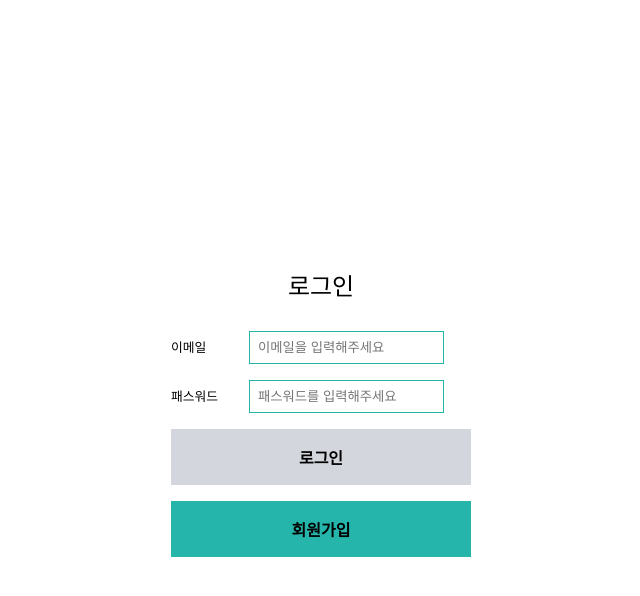
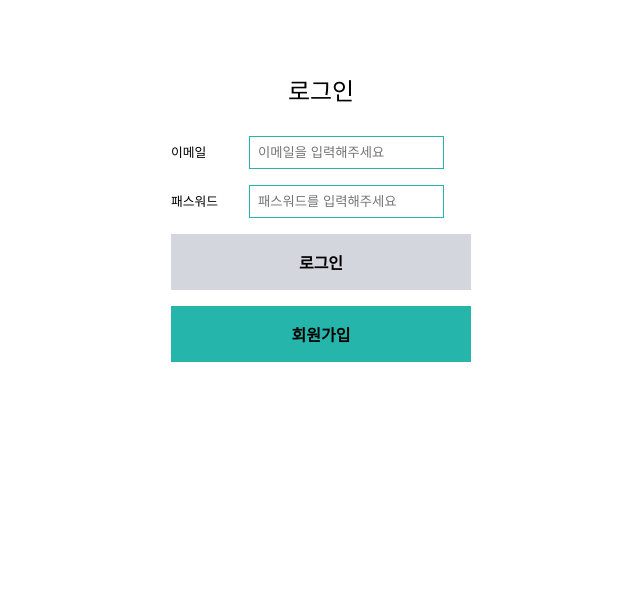
Before and after one commit to uhgenie7/todoList-With-TanStack-Query, a Next.js app: page /auth in a window 1280 px wide. Shown: the top 596 px of the page, without its empty margins (319-959 px from the left). Built offline with nearby package versions, Linux system fonts and the light colour scheme.

Commit message:
style: fix height

```diff
--- a/src/components/atoms/AppLayout/index.tsx
+++ b/src/components/atoms/AppLayout/index.tsx
@@ -10,7 +10,7 @@ const AppLayout = ({ children }: IProps) => {
 export default AppLayout;
 
 const Container = styled.div`
-  height: 100vh;
+  padding: 3rem;
   display: flex;
   align-items: center;
   justify-content: center;
```
